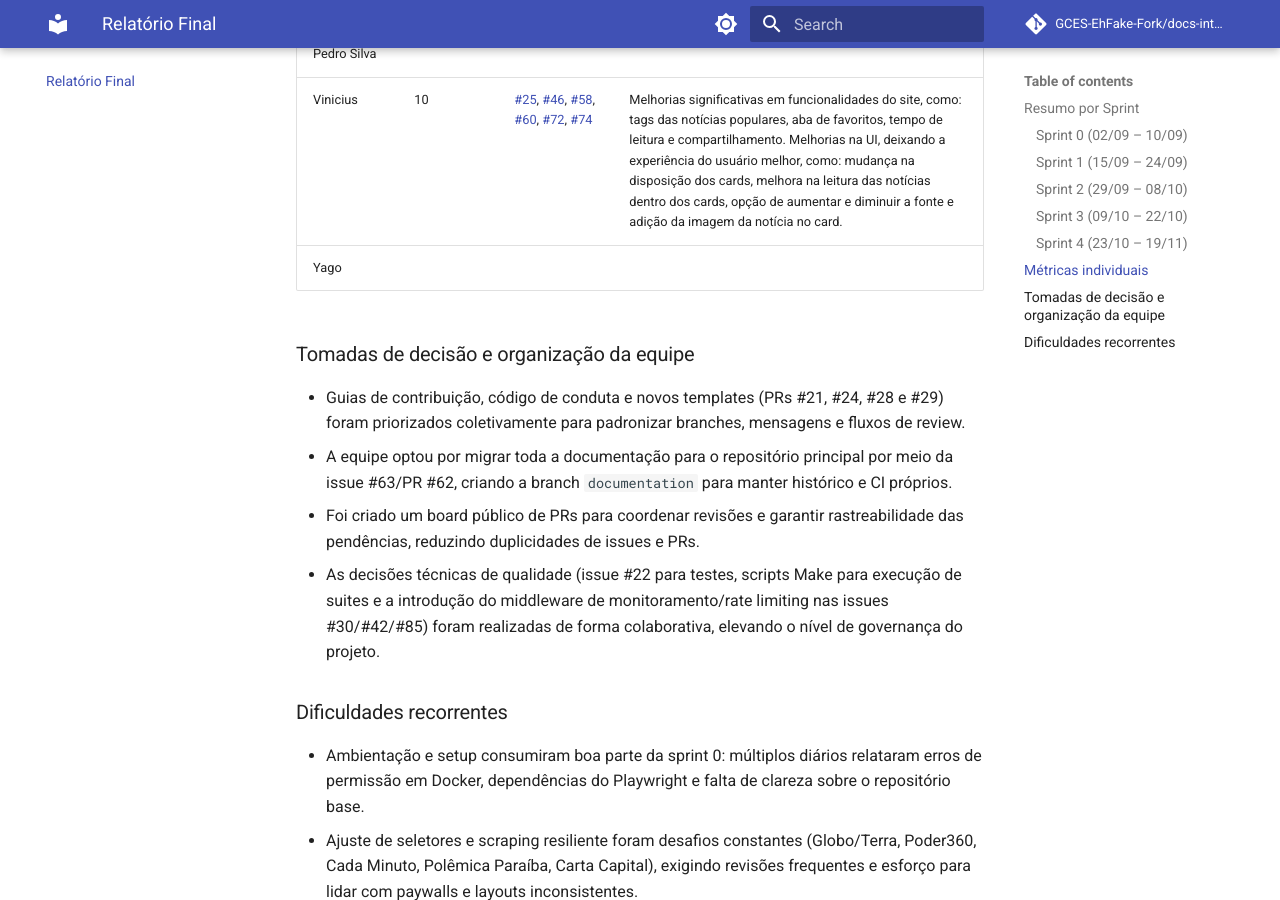
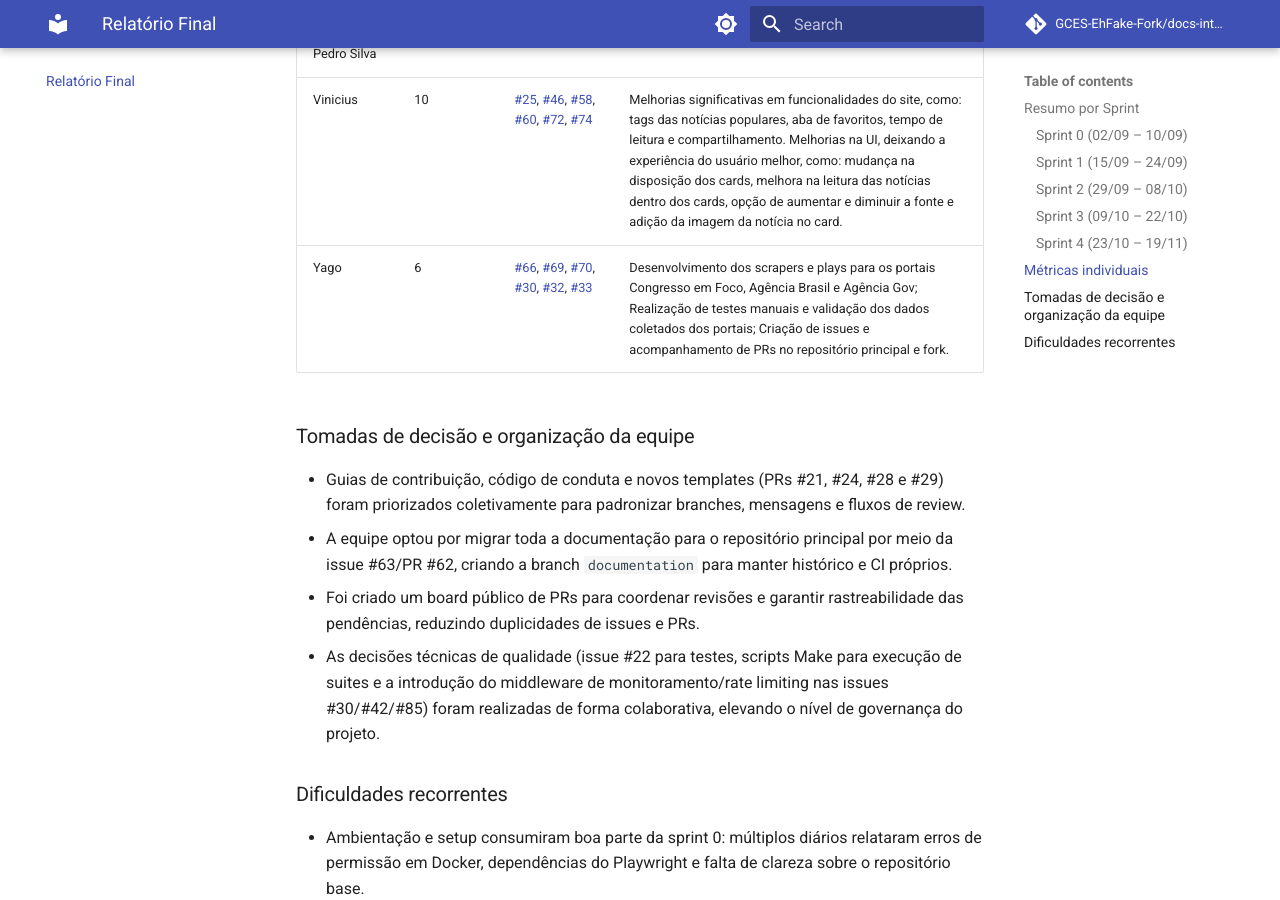
Before and after one commit to GCES-EhFake-Fork/docs-interno, an MkDocs documentation site: the page built from docs/relatorioFinal.md, in a window 1280 px wide and 900 px high, scrolled down 2410 px. Built offline with MkDocs 1.6.1 and Material for MkDocs 9.7.7, drawn with Linux system fonts in a browser that asks for light colours; comment, search, counter and statistics services are not loaded.

Commit message:
docs: contribuição Yago Relatorio Final

```diff
--- a/docs/relatorioFinal.md
+++ b/docs/relatorioFinal.md
@@ -45,7 +45,7 @@
 | Pedro Ferreira |         |                                                                                                                                                                                                                                                                                                                                                                                             |                                                                                                                                                                                                                                                                                                                                                                                    |
 | Pedro Silva    |         |                                                                                                                                                                                                                                                                                                                                                                                             |                                                                                                                                                                                                                                                                                                                                                                                    |
 | Vinicius       | 10      | [#25](https://github.com/EH-FAKE/check-up/pull/25), [#46](https://github.com/EH-FAKE/check-up/pull/46), [#58](https://github.com/EH-FAKE/check-up/pull/58), [#60](https://github.com/EH-FAKE/check-up/pull/60), [#72](https://github.com/EH-FAKE/check-up/pull/72), [#74](https://github.com/EH-FAKE/check-up/pull/74)                                                                      | Melhorias significativas em funcionalidades do site, como: tags das notícias populares, aba de favoritos, tempo de leitura e compartilhamento. Melhorias na UI, deixando a experiência do usuário melhor, como: mudança na disposição dos cards, melhora na leitura das notícias dentro dos cards, opção de aumentar e diminuir a fonte e adição da imagem da notícia no card.     |
-| Yago           |         |                                                                                                                                                                                                                                                                                                                                                                                             |                                                                                                                                                                                                                                                                                                                                                                                    |
+| Yago           | 6      | [#66](https://github.com/EH-FAKE/check-up/pull/66), [#69](https://github.com/EH-FAKE/check-up/pull/69), [#70](https://github.com/EH-FAKE/check-up/pull/70), [#30](https://github.com/GCES-EhFake-Fork/checkUp/pull/30), [#32](https://github.com/GCES-EhFake-Fork/checkUp/pull/32), [#33](https://github.com/GCES-EhFake-Fork/checkUp/pull/33) | Desenvolvimento dos scrapers e plays para os portais Congresso em Foco, Agência Brasil e Agência Gov; Realização de testes manuais e validação dos dados coletados dos portais; Criação de issues e acompanhamento de PRs no repositório principal e fork. |
 
 ### Tomadas de decisão e organização da equipe
 
```
